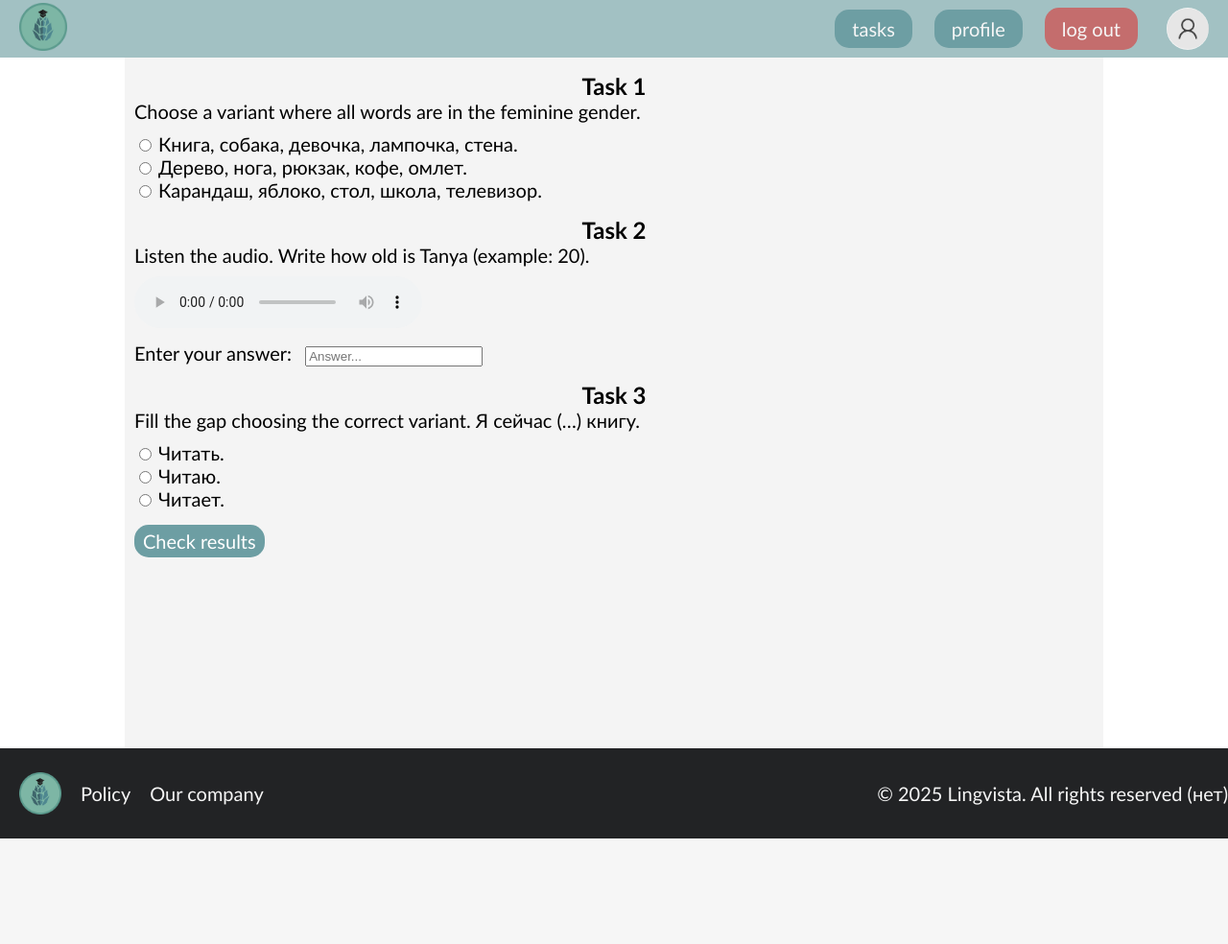
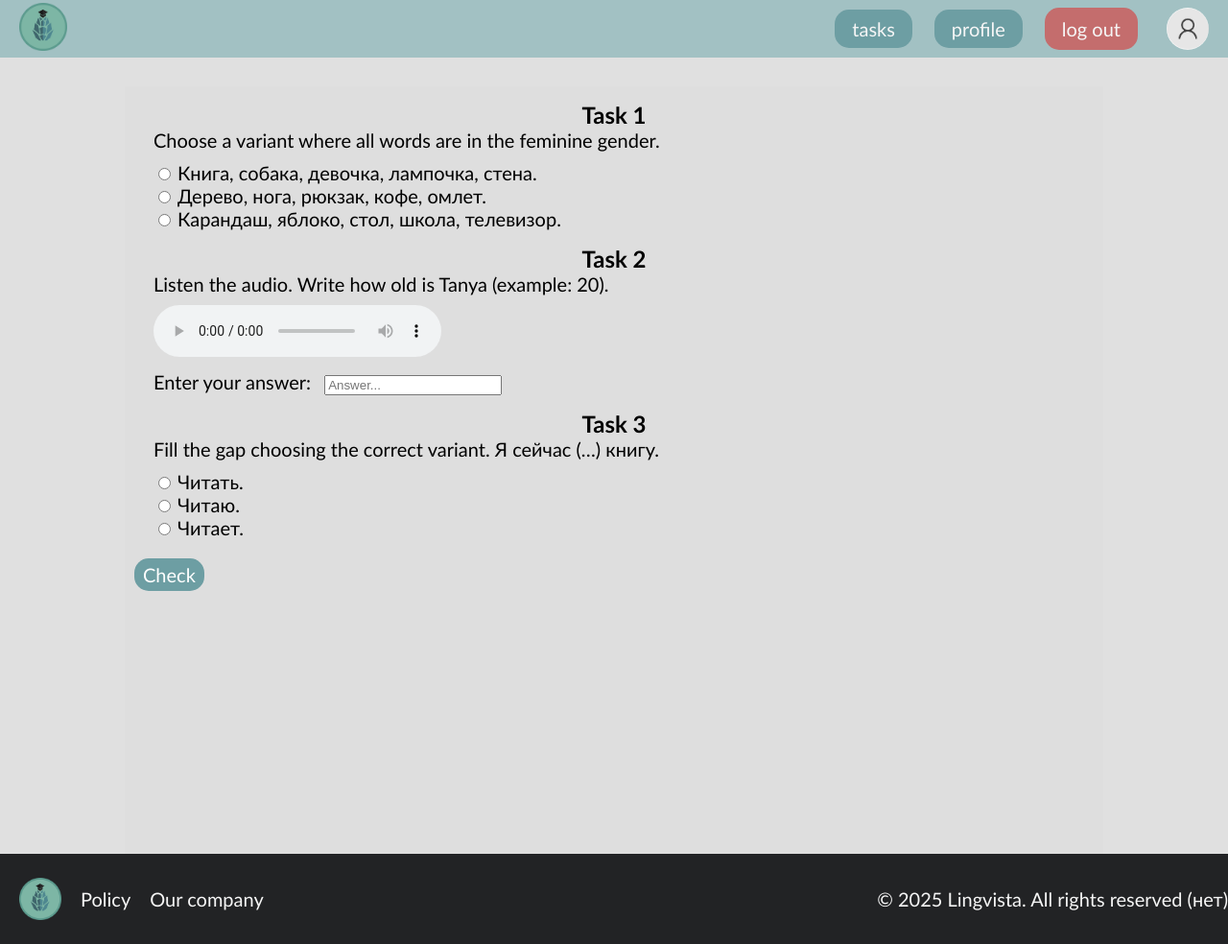
Before and after one commit to suhariky/lingvista, a Django app: a page that uses lingvista/lingvista_web/templates/html/pages/tasks_page.html in a window 1280 px wide. Shown: the whole page at 96% size. Before the commit the page ends 874 px from the top, so only its background shows below. Run offline with Django 5.2, Linux system fonts and the light colour scheme; a user stored in the database is signed in; data comes from the database, SQL or seed files in the repository.

Commit message:
tasks_page 1)сделан фон полностью серым 2)добавлен отступ у кнопки Check results 3)добавлен отступ сверху 4)поменян текст кнопки Check results на Check

```diff
--- a/lingvista/lingvista_web/static/css/tasks_page.css
+++ b/lingvista/lingvista_web/static/css/tasks_page.css
@@ -53,3 +53,31 @@
 .correct-answer{
     margin: 10px 0;
 }
+
+.container {
+    margin-top: 30px;
+    min-height: 100vh;
+}
+.submit-section{
+    margin-top: 5px;
+}
+
+.tasks-container{
+    margin: 0 20px;
+}
+
+.tasks-button {
+    color: white;
+    background-color: rgba(109, 158, 163, 1);
+    padding: 5px 9px;
+    border-radius: 15px;
+    margin-top: 15px;
+    margin-bottom: 15px;
+    margin-left: 20px;
+}
+
+body {
+    background-color: #e0e0e0;
+    margin: 0;
+    padding: 0;
+}
--- a/lingvista/lingvista_web/templates/html/pages/tasks_page.html
+++ b/lingvista/lingvista_web/templates/html/pages/tasks_page.html
@@ -100,7 +100,7 @@
                     </div>
 
                 {% else %}
-                    <button type="submit" class="tasks-button">Check results</button>
+                    <button type="submit" class="tasks-button">Check</button>
                 {% endif %}
             </div>
         </div>
```
